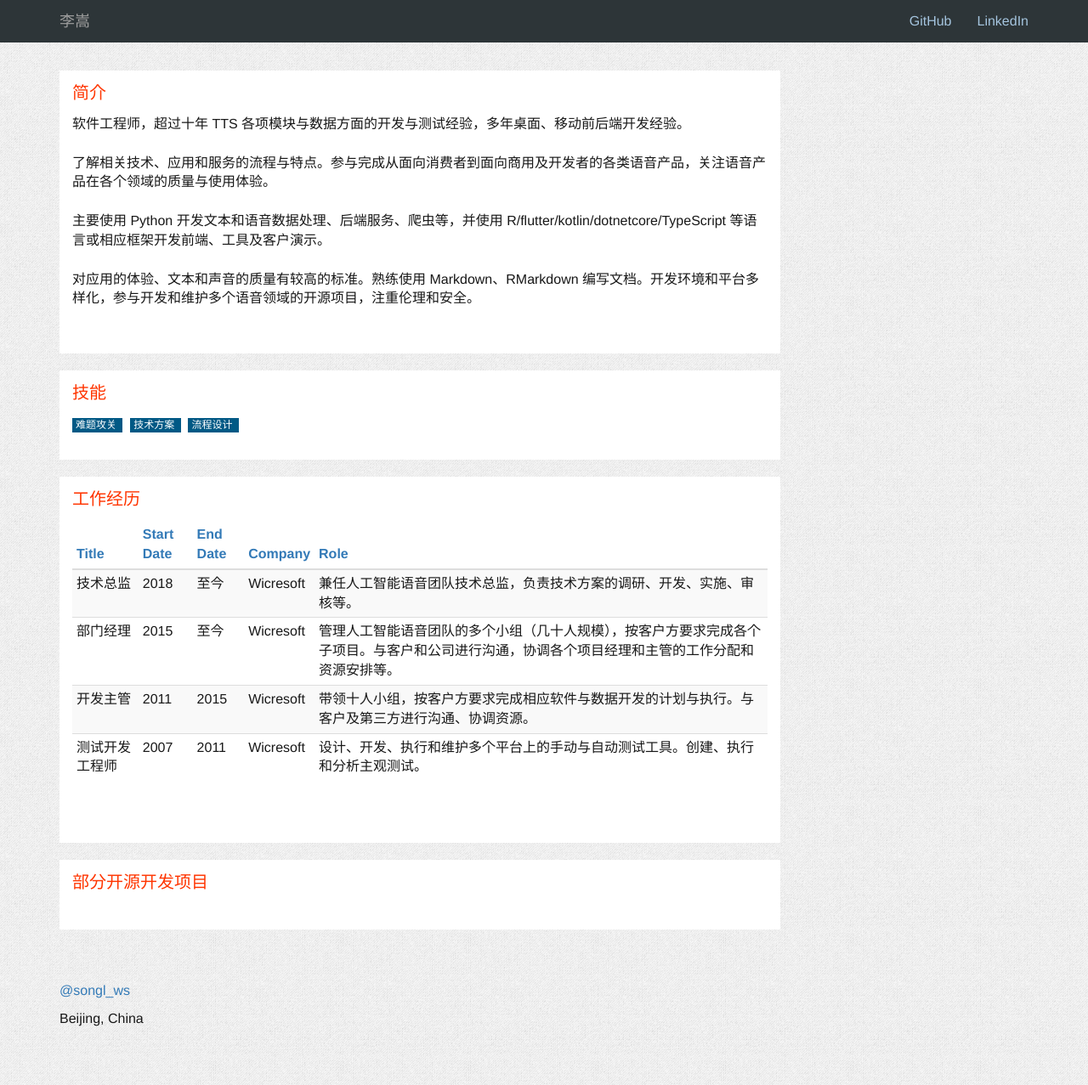
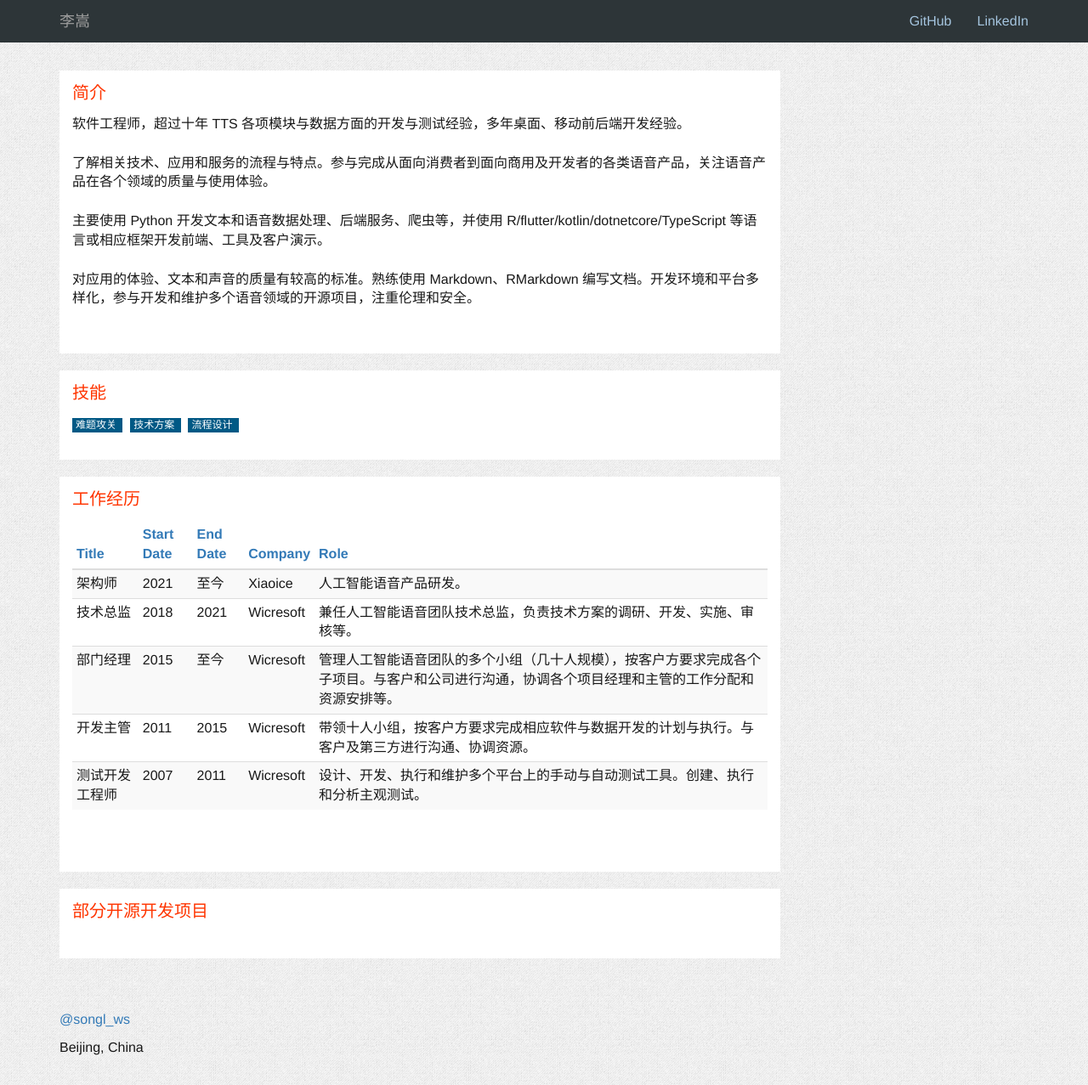
Before and after one commit to boltomli/boltomli.github.io, a Jekyll site: the page built from index.html, in a window 1280 px wide and 1277 px high. Shown: the whole window at 85% size. Built offline with Jekyll 4.4.1, drawn with Linux system fonts in a browser that asks for light colours; some web fonts are replaced.

Commit message:
Update _config.yml

```diff
--- a/_config.yml
+++ b/_config.yml
@@ -22,9 +22,14 @@ skills:
 
 #Work experience is required
 roles:
+ - title: 架构师
+   start: 2021
+   end: 至今
+   employer: Xiaoice
+   description: 人工智能语音产品研发。
  - title: 技术总监
    start: 2018
-   end: 至今
+   end: 2021
    employer: Wicresoft
    description: 兼任人工智能语音团队技术总监，负责技术方案的调研、开发、实施、审核等。
  - title: 部门经理
```
